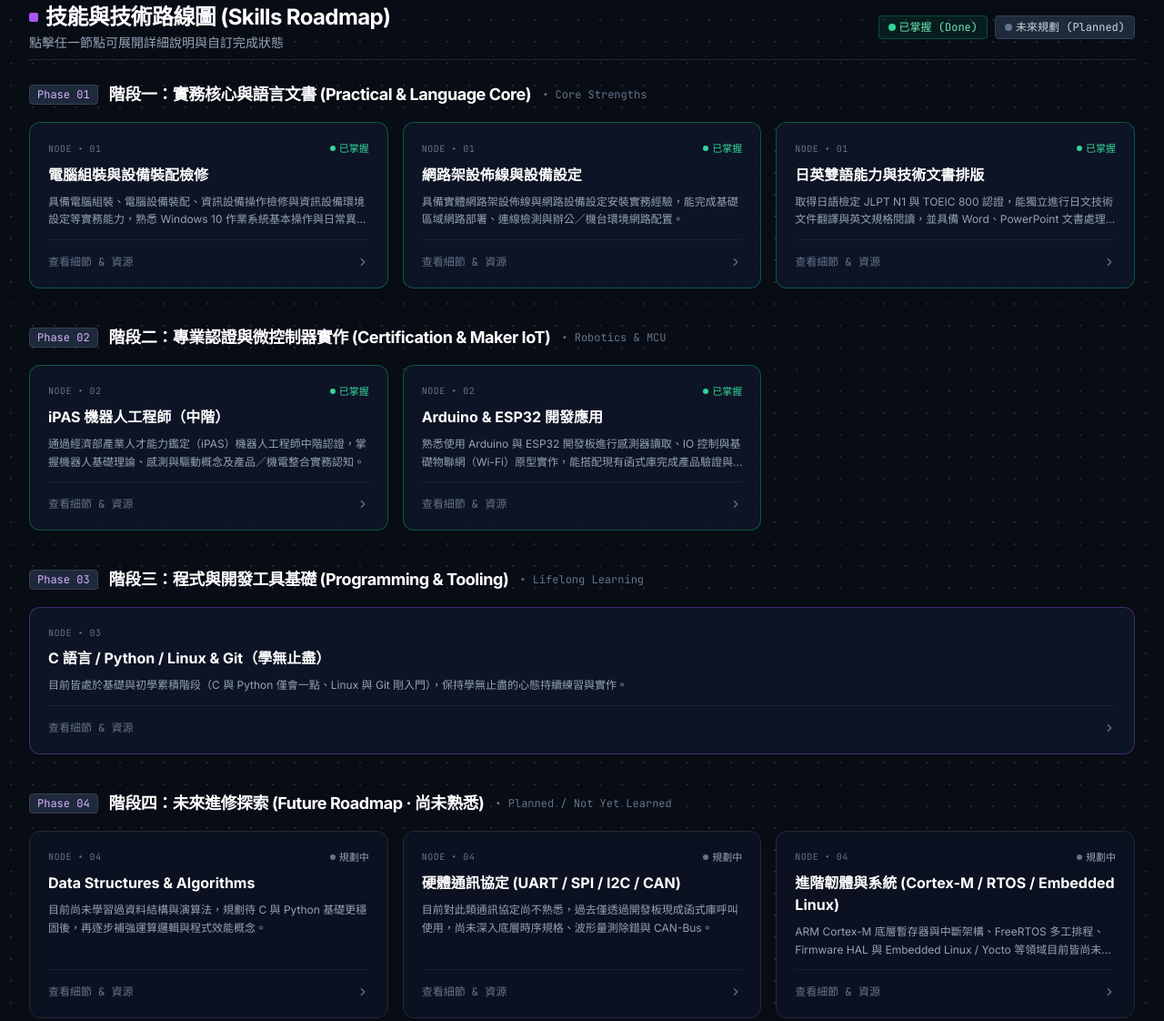
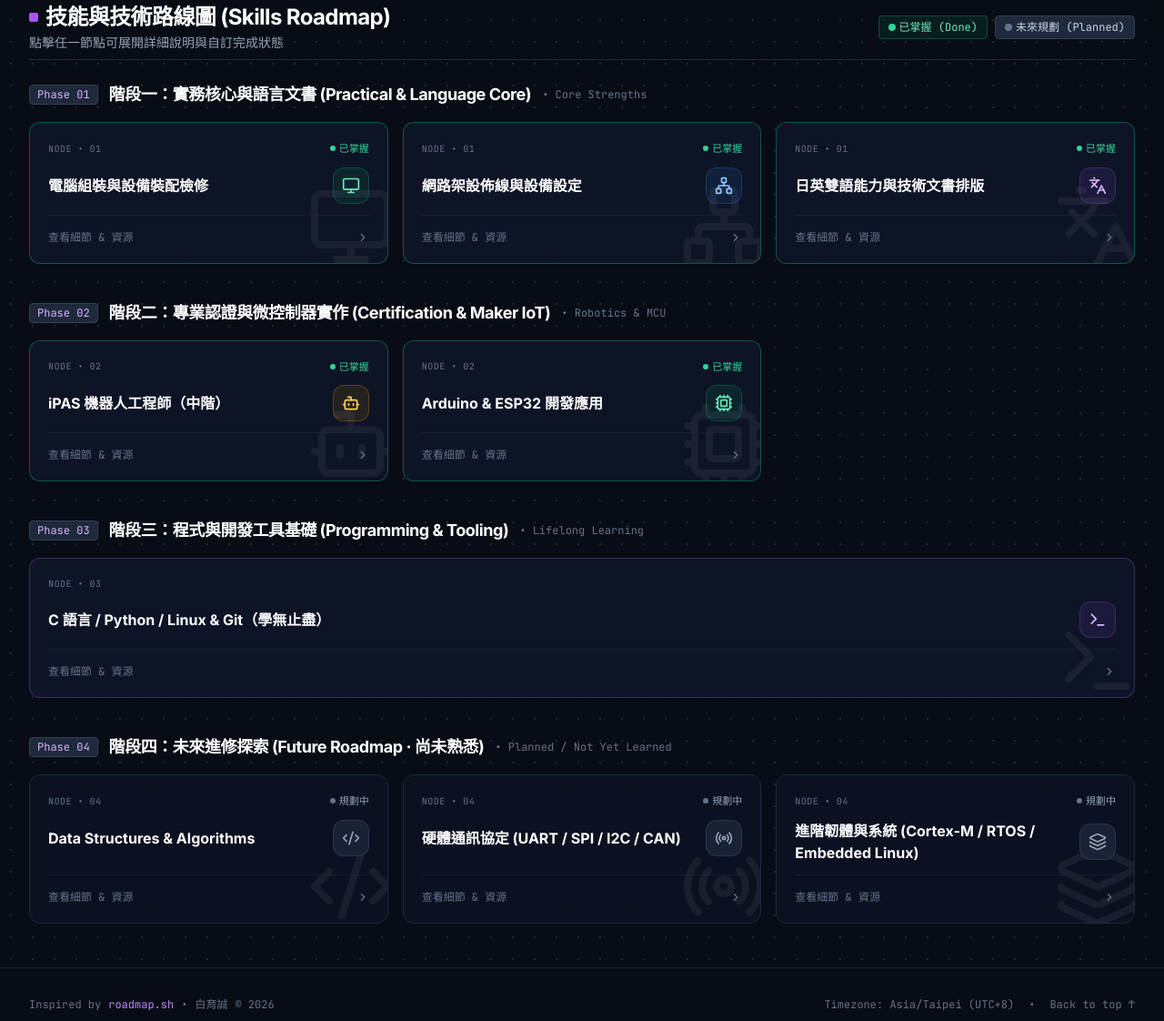
Before and after one commit to jex1235-coder/0916Class, a plain HTML site: page index.html in a window 1280 px wide. Shown: the part 751-1873 px from the top of the page at 91% size. Drawn offline with nearby package versions, Linux system fonts and the light colour scheme.

Commit message:
chore: remove card descriptions and add skill icons

```diff
--- a/index.html
+++ b/index.html
@@ -182,7 +182,7 @@
               <span class="px-2.5 py-1 text-xs font-mono rounded bg-slate-800/80 border border-slate-700/50 text-slate-300">iPAS 機器人工程師(中階)</span>
               <span class="px-2.5 py-1 text-xs font-mono rounded bg-slate-800/80 border border-slate-700/50 text-slate-300">設備裝配 &amp; 網路佈線</span>
               <span class="px-2.5 py-1 text-xs font-mono rounded bg-slate-800/80 border border-slate-700/50 text-slate-300">Arduino / ESP32</span>
-              <span class="px-2.5 py-1 text-xs font-mono rounded bg-slate-800/80 border border-slate-700/50 text-slate-300">Python / C (基礎)</span>
+              <span class="px-2.5 py-1 text-xs font-mono rounded bg-slate-800/80 border border-slate-700/50 text-slate-300">Python / C</span>
             </div>
 
             <div class="flex items-center gap-3">
@@ -385,7 +385,7 @@
       </div>
 
       <!-- Description -->
-      <div class="space-y-2">
+      <div id="drawer-desc-section" class="space-y-2">
         <label class="text-xs font-mono uppercase text-slate-400 tracking-wider">技能核心概述</label>
         <p id="drawer-desc" class="text-slate-300 text-sm leading-relaxed bg-slate-950/50 p-4 rounded-xl border border-slate-800/80">
           -
@@ -509,8 +509,9 @@
           {
             id: "hardware-assembly",
             title: "電腦組裝與設備裝配檢修",
+            icon: "monitor",
+            iconTheme: "emerald",
             defaultStatus: "done",
-            desc: "具備電腦組裝、電腦設備裝配、資訊設備操作檢修與資訊設備環境設定等實務能力，熟悉 Windows 10 作業系統基本操作與日常異常排除。",
             topics: [
               "電腦組裝與硬體零組件裝配",
               "電腦設備裝配與系統建置",
@@ -525,8 +526,9 @@
           {
             id: "network-cabling",
             title: "網路架設佈線與設備設定",
+            icon: "network",
+            iconTheme: "blue",
             defaultStatus: "done",
-            desc: "具備實體網路架設佈線與網路設備設定安裝實務經驗，能完成基礎區域網路部署、連線檢測與辦公／機台環境網路配置。",
             topics: [
               "網路架設與實體線材佈線",
               "網路設備設定安裝（Router / Switch）",
@@ -539,8 +541,9 @@
           {
             id: "language-docs",
             title: "日英雙語能力與技術文書排版",
+            icon: "languages",
+            iconTheme: "purple",
             defaultStatus: "done",
-            desc: "取得日語檢定 JLPT N1 與 TOEIC 800 認證，能獨立進行日文技術文件翻譯與英文規格閱讀，並具備 Word、PowerPoint 文書處理與專業排版能力。",
             topics: [
               "JLPT N1 日語檢定（技術文件翻譯）",
               "TOEIC 800 英語技術閱讀與溝通",
@@ -562,8 +565,9 @@
           {
             id: "ipas-robotics",
             title: "iPAS 機器人工程師（中階）",
+            icon: "bot",
+            iconTheme: "amber",
             defaultStatus: "done",
-            desc: "通過經濟部產業人才能力鑑定（iPAS）機器人工程師中階認證，掌握機器人基礎理論、感測與驅動概念及產品／機電整合實務認知。",
             topics: [
               "iPAS 機器人工程師中階核心學科",
               "機器人機構與感測致動概念",
@@ -576,8 +580,9 @@
           {
             id: "arduino-esp32",
             title: "Arduino & ESP32 開發應用",
+            icon: "cpu",
+            iconTheme: "emerald",
             defaultStatus: "done",
-            desc: "熟悉使用 Arduino 與 ESP32 開發板進行感測器讀取、IO 控制與基礎物聯網（Wi-Fi）原型實作，能搭配現有函式庫完成產品驗證與測試。",
             topics: [
               "Arduino 開發環境與基本 I/O 控制",
               "ESP32 物聯網原型開發與測試",
@@ -598,9 +603,10 @@
           {
             id: "programming-tooling",
             title: "C 語言 / Python / Linux & Git（學無止盡）",
+            icon: "terminal",
+            iconTheme: "purple",
             hideStatus: true,
             defaultStatus: "none",
-            desc: "目前皆處於基礎與初學累積階段（C 與 Python 僅會一點、Linux 與 Git 剛入門），保持學無止盡的心態持續練習與實作。",
             topics: [
               "C 語言：基本語法、流程控制、指標概念",
               "Python：基礎語法與簡易自動化／數據腳本",
@@ -624,8 +630,9 @@
           {
             id: "dsa",
             title: "Data Structures & Algorithms",
+            icon: "code-2",
+            iconTheme: "slate",
             defaultStatus: "planned",
-            desc: "目前尚未學習過資料結構與演算法，規劃待 C 與 Python 基礎更穩固後，再逐步補強運算邏輯與程式效能概念。",
             topics: [
               "基本線性資料結構（尚未學習）",
               "搜尋與排序演算法基礎（尚未學習）",
@@ -638,8 +645,9 @@
           {
             id: "bus-protocols",
             title: "硬體通訊協定 (UART / SPI / I2C / CAN)",
+            icon: "radio",
+            iconTheme: "slate",
             defaultStatus: "planned",
-            desc: "目前對此類通訊協定尚不熟悉，過去僅透過開發板現成函式庫呼叫使用，尚未深入底層時序規格、波形量測除錯與 CAN-Bus。",
             topics: [
               "UART 串列通訊協定基礎（不熟／待學）",
               "SPI / I2C 時序與除錯（不熟／待學）",
@@ -652,8 +660,9 @@
           {
             id: "advanced-embedded",
             title: "進階韌體與系統 (Cortex-M / RTOS / Embedded Linux)",
+            icon: "layers",
+            iconTheme: "slate",
             defaultStatus: "planned",
-            desc: "ARM Cortex-M 底層暫存器與中斷架構、FreeRTOS 多工排程、Firmware HAL 與 Embedded Linux / Yocto 等領域目前皆尚未涉獵，視產品工程實務需求列為長期觀察方向。",
             topics: [
               "ARM Cortex-M 架構與中斷（尚未接觸）",
               "FreeRTOS 即時多工系統（尚未接觸）",
@@ -874,6 +883,14 @@
       });
     }
 
+    const ICON_THEME_CLASSES = {
+      emerald: 'bg-emerald-500/10 border-emerald-500/25 text-emerald-300',
+      blue: 'bg-blue-500/10 border-blue-500/25 text-blue-300',
+      purple: 'bg-purple-500/10 border-purple-500/25 text-purple-300',
+      amber: 'bg-amber-500/10 border-amber-500/25 text-amber-300',
+      slate: 'bg-slate-800/80 border-slate-700/70 text-slate-400'
+    };
+
     function createNodeCard(node, phaseNum, status, isSingleInPhase = false) {
       const card = document.createElement('div');
       card.onclick = () => openDrawer(node.id);
@@ -895,18 +912,29 @@
         extraClass = `${extraClass} node-in-progress`.trim();
       }
 
-      card.className = `group cursor-pointer rounded-xl border p-5 transition-all duration-200 hover:-translate-y-0.5 backdrop-blur flex flex-col justify-between ${statusBorder} ${extraClass}`;
+      const nodeIcon = node.icon || 'sparkles';
+      const iconBoxClass = ICON_THEME_CLASSES[node.iconTheme] || ICON_THEME_CLASSES.slate;
+
+      card.className = `group relative overflow-hidden cursor-pointer rounded-xl border p-5 transition-all duration-200 hover:-translate-y-0.5 backdrop-blur flex flex-col justify-between ${statusBorder} ${extraClass}`;
 
       card.innerHTML = `
-        <div class="space-y-2">
+        <div class="space-y-3 relative z-10">
           <div class="flex items-center justify-between">
             <span class="text-[10px] font-mono text-slate-500 uppercase tracking-wider">NODE &bull; 0${phaseNum}</span>
             ${statusBadge}
           </div>
-          <h4 class="text-base font-bold text-white group-hover:text-purple-300 transition-colors">${node.title}</h4>
-          <p class="text-xs text-slate-400 leading-relaxed line-clamp-2">${node.desc}</p>
+          <div class="flex items-center justify-between gap-3">
+            <h4 class="text-base font-bold text-white group-hover:text-purple-300 transition-colors">${node.title}</h4>
+            <div class="w-10 h-10 rounded-xl border flex items-center justify-center shrink-0 transition-transform duration-200 group-hover:scale-105 ${iconBoxClass}">
+              <i data-lucide="${nodeIcon}" class="w-5 h-5"></i>
+            </div>
+          </div>
+          ${node.desc ? `<p class="text-xs text-slate-400 leading-relaxed line-clamp-2">${node.desc}</p>` : ''}
         </div>
-        <div class="pt-4 mt-3 border-t border-slate-800/60 flex items-center justify-between text-xs font-mono text-slate-500 group-hover:text-purple-400 transition-colors">
+        <div class="pointer-events-none absolute -right-2 -bottom-2 opacity-[0.06] group-hover:opacity-[0.12] transition-opacity">
+          <i data-lucide="${nodeIcon}" class="w-24 h-24"></i>
+        </div>
+        <div class="relative z-10 pt-4 mt-3 border-t border-slate-800/60 flex items-center justify-between text-xs font-mono text-slate-500 group-hover:text-purple-400 transition-colors">
           <span>查看細節 & 資源</span>
           <i data-lucide="chevron-right" class="w-3.5 h-3.5 group-hover:translate-x-0.5 transition-transform"></i>
         </div>
@@ -941,7 +969,14 @@
       // Fill Drawer details
       document.getElementById('drawer-phase-badge').textContent = `Phase 0${foundPhase.phase}`;
       document.getElementById('drawer-title').textContent = foundNode.title;
-      document.getElementById('drawer-desc').textContent = foundNode.desc;
+      const descSection = document.getElementById('drawer-desc-section');
+      if (foundNode.desc) {
+        descSection.classList.remove('hidden');
+        document.getElementById('drawer-desc').textContent = foundNode.desc;
+      } else {
+        descSection.classList.add('hidden');
+        document.getElementById('drawer-desc').textContent = '';
+      }
 
       const statusPill = document.getElementById('drawer-status-pill');
       const statusSection = document.getElementById('drawer-status-section');
```
